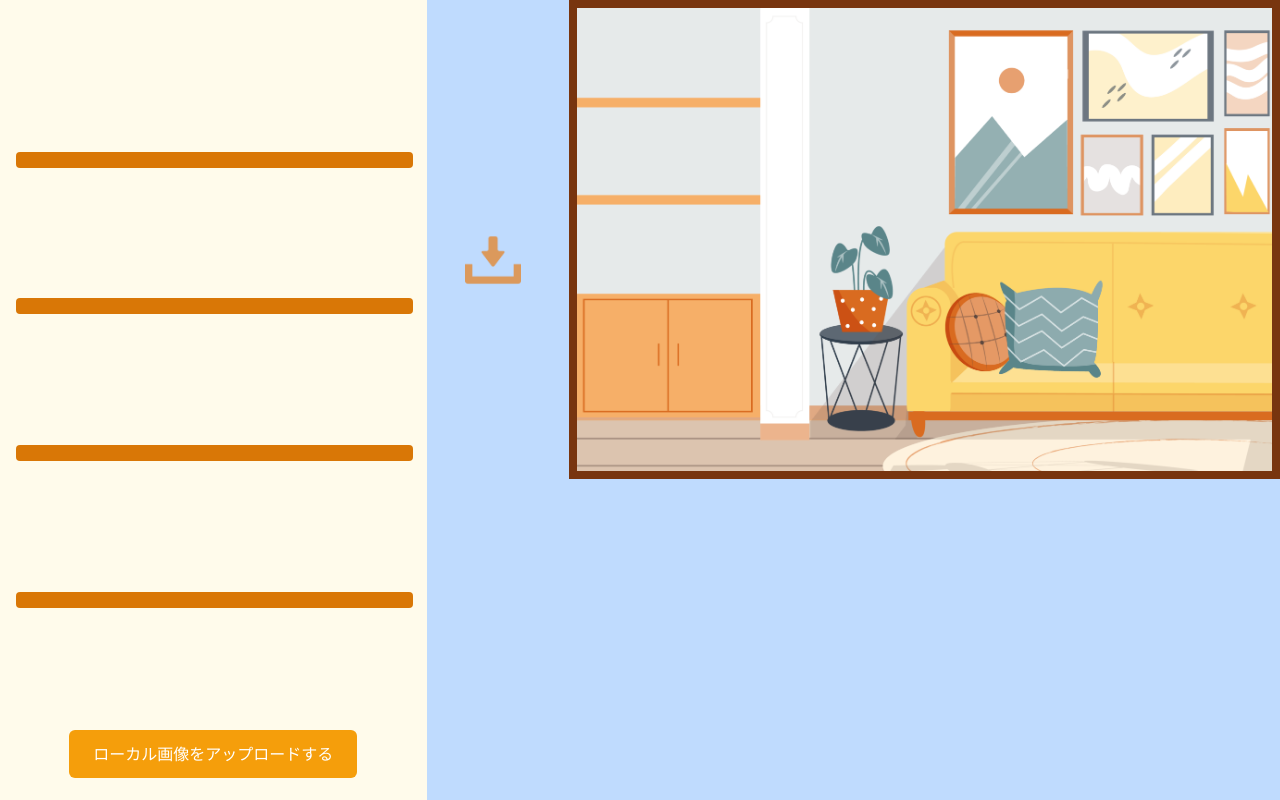
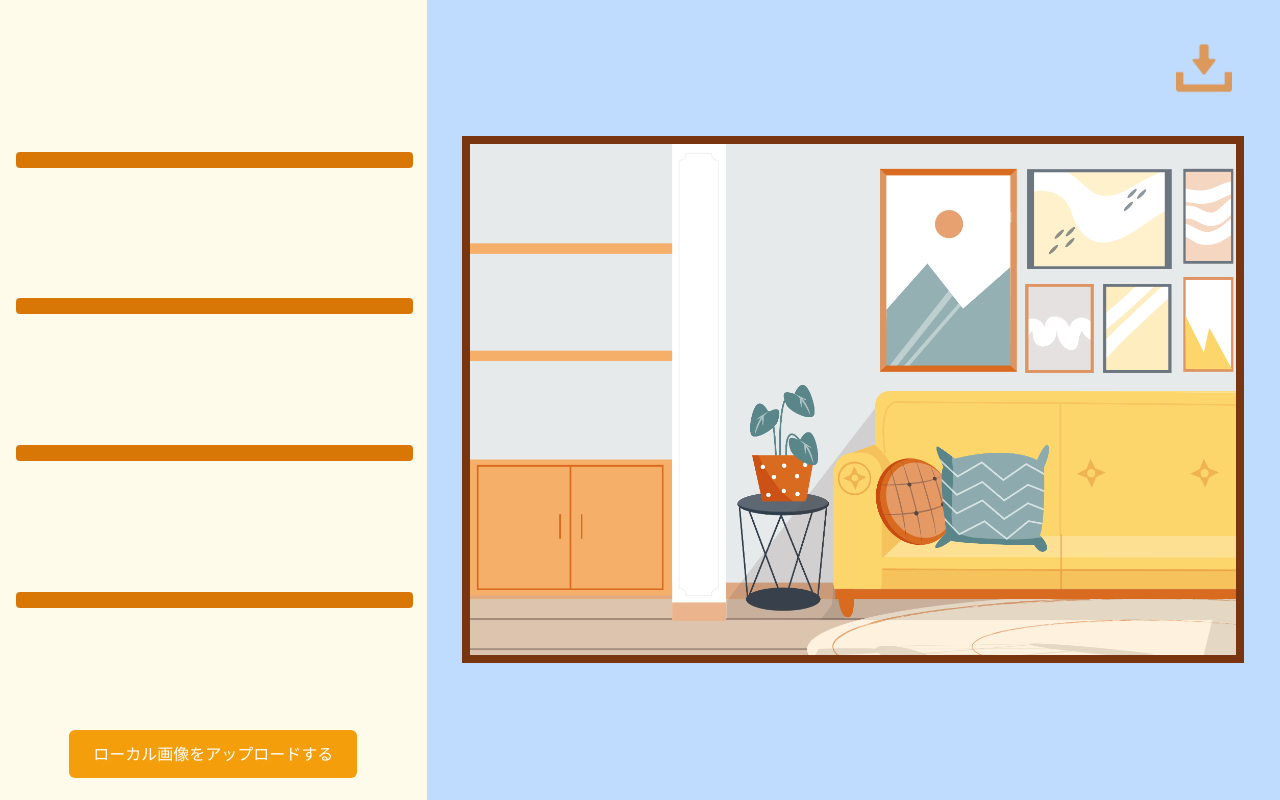
Before and after one commit to ss1119/virtual_background_creator_frontend, a React (Create React App) app: page / in a window 1280 px wide. Built offline with nearby package versions, Linux system fonts and the light colour scheme.

Commit message:
fix editarea

```diff
--- a/src/components/templates/EditArea.tsx
+++ b/src/components/templates/EditArea.tsx
@@ -11,20 +11,19 @@ export const EditArea = (props: Props) => {
 
   return (
     <div className="w-2/3 h-screen bg-blue-200">
-      <div
-        className="w-full flex justify-end"
-        onClick={() => props.handleOnDeleteButton()}
-      >
+      <div className="w-full flex justify-end">
         <DownloadButton
-          onClick={() => exportAsImage(exportRef.current, "virtual-background")}
-        ></DownloadButton>
-        <div ref={exportRef} className="w-5/6 border-8 border-yellow-900">
+          onClick={() => {
+            props.handleOnDeleteButton();
+            exportAsImage(exportRef.current, "virtual-background");
+          }}
+        />
+      </div>
+      <div className="flex justify-center mt-10">
+        <div ref={exportRef} className="w-11/12 border-8 border-yellow-900">
           <img src="/assets/background.png" className="w-max z-0"></img>
         </div>
       </div>
-      {/* <div className="w-full h-5/6 mt-8 px-7">
-        <img src="/assets/background.png" />
-      </div> */}
     </div>
   );
 };
```
